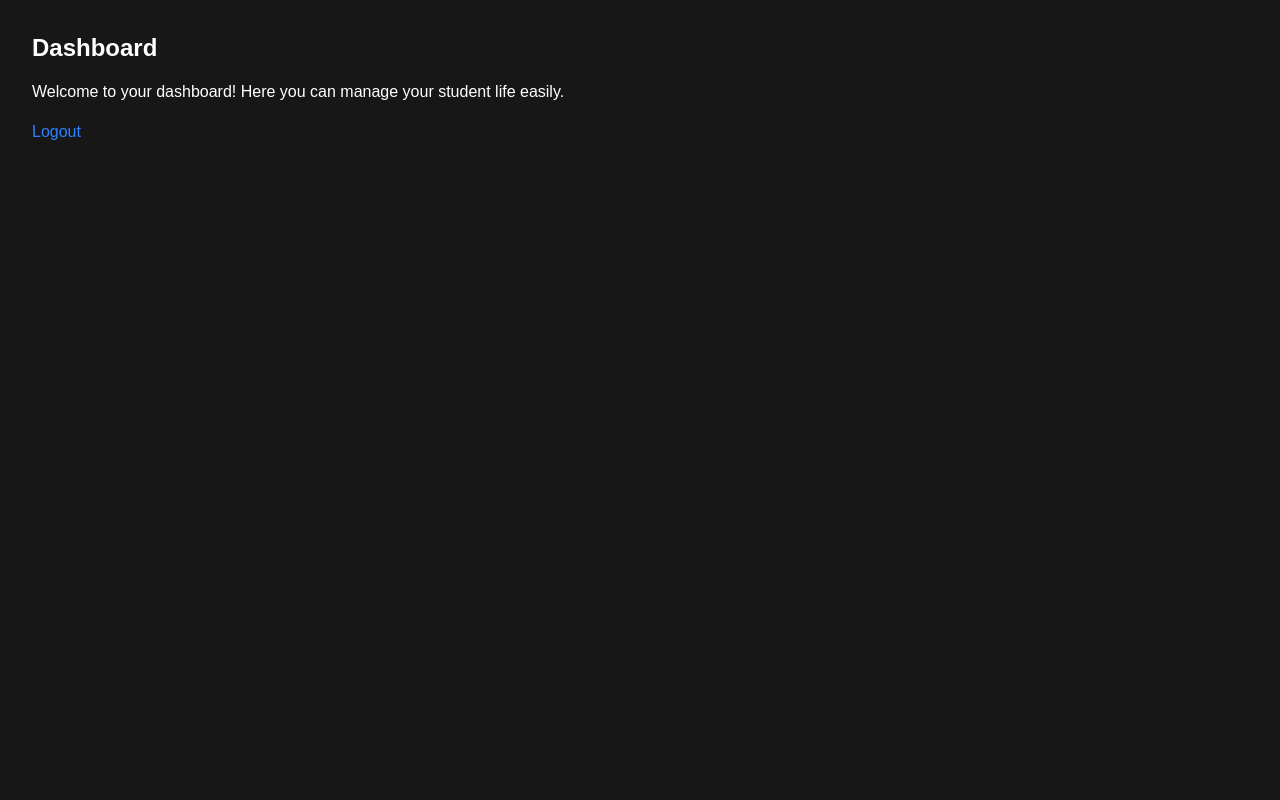
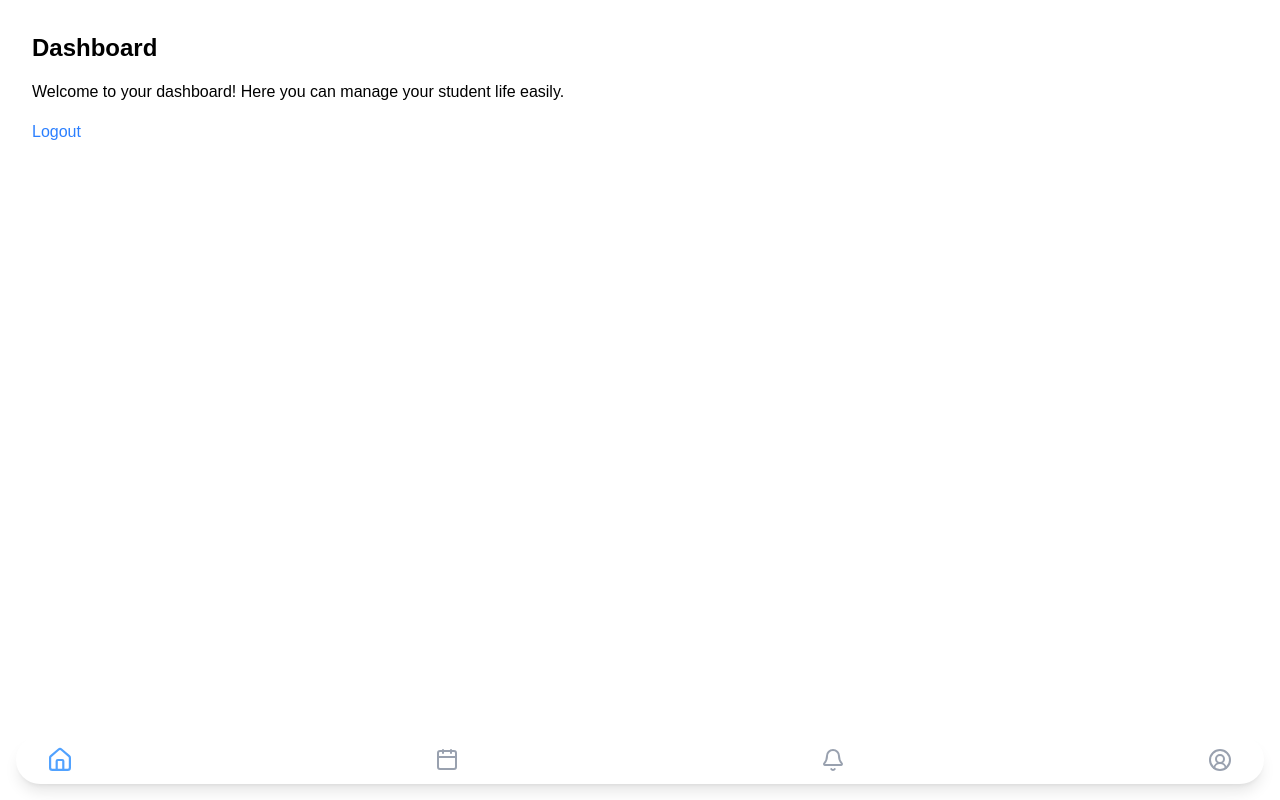
Before and after one commit to Konatsu13/Student-Planning-System, a Next.js app: page / in a window 1280 px wide. Built offline with nearby package versions, Linux system fonts and the light colour scheme.

Commit message:
Bug Network tidak bisa ditekan

```diff
--- a/app/(auth)/layout.tsx
+++ b/app/(auth)/layout.tsx
@@ -2,6 +2,25 @@ import type { Metadata } from "next";
 import { Geist, Geist_Mono } from "next/font/google";
 import "../globals.css";
 // import "../assets/";
+import Image from "next/image";
+
+export function AuthPage() {
+  return (
+    <div className="min-h-screen flex items-center justify-center bg-white">
+      {/* LOGO */}
+      <div className="text-center mb-8">
+        <Image
+          src="/assets/logo.png"
+          alt="Logo"
+          width={80}
+          height={80}
+        />
+      </div>
+
+      {/* Form content */}
+    </div>
+  );
+}
 
 const geistSans = Geist({
   variable: "--font-geist-sans",
--- a/app/(auth)/login/_components/loginform.tsx
+++ b/app/(auth)/login/_components/loginform.tsx
@@ -62,20 +62,17 @@ export default function LoginForm({ onSwitchToRegister, onSwitchToForgotPassword
   };
 
   return (
-    <div className="w-full max-w-md mx-auto px-6">
+    <div className="w-full max-w-md mx-auto px-6 pointer-events-auto">
       {/* Header */}
       <div className="text-center mb-8">
         <div className="flex justify-center mb-4">
-          <div className="bg-cyan-100 p-3 rounded-full">
-            <CheckCircle2 className="w-8 h-8 text-cyan-500" />
-          </div>
         </div>
-        <h1 className="text-2xl font-bold text-gray-900">Welcome Back</h1>
+        <h1 className="text-2xl font-bold text-[#002482]">Welcome Back</h1>
         <p className="text-gray-500 text-sm mt-2">Sign in to continue</p>
       </div>
 
       {/* Form */}
-      <form onSubmit={handleSubmit} className="space-y-4">
+      <form onSubmit={handleSubmit} className="space-y-4 pointer-events-auto">
         {/* Email */}
         <div>
           <label className="block text-sm font-medium text-gray-700 mb-2">
@@ -148,21 +145,21 @@ export default function LoginForm({ onSwitchToRegister, onSwitchToForgotPassword
         <button
           type="submit"
           disabled={loading}
-          className="w-full bg-blue-700 hover:bg-blue-800 disabled:bg-blue-400 text-white font-semibold py-3 rounded-lg transition duration-200 mt-6"
+          className="w-full bg-[#0099FF] hover:bg-blue-800 disabled:bg-blue-400 disabled:cursor-not-allowed cursor-pointer text-white font-semibold py-3 rounded-lg transition duration-200 mt-6 pointer-events-auto"
         >
           {loading ? 'Signing In...' : 'Login'}
         </button>
       </form>
 
       {/* Divider */}
-      <div className="relative my-6">
+      {/* <div className="relative my-6">
         <div className="absolute inset-0 flex items-center">
           <div className="w-full border-t border-gray-300"></div>
         </div>
         <div className="relative flex justify-center text-sm">
           <span className="px-2 bg-white text-gray-500">OR</span>
         </div>
-      </div>
+      </div> */}
 
       {/* Social Login */}
       {/* <div className="flex justify-center gap-6 mb-6">
@@ -190,7 +187,7 @@ export default function LoginForm({ onSwitchToRegister, onSwitchToForgotPassword
       </div> */}
 
       {/* Register Link */}
-      <div className="text-center text-sm text-gray-600">
+      <div className="text-center text-sm text-gray-600 py-4">
         Don't have an account?{' '}
         <button
           onClick={onSwitchToRegister}
--- a/app/(auth)/login/_components/registerform.tsx
+++ b/app/(auth)/login/_components/registerform.tsx
@@ -95,7 +95,7 @@ export default function RegisterForm({ onSuccess, onSwitchToLogin }: RegisterFor
   };
 
   return (
-    <div className="w-full max-w-md mx-auto px-6">
+    <div className="w-full max-w-md mx-auto px-6 py-8 pointer-events-auto">
       {/* Header */}
       <div className="text-center mb-8">
         <div className="flex justify-center mb-4">
@@ -108,12 +108,9 @@ export default function RegisterForm({ onSuccess, onSwitchToLogin }: RegisterFor
       </div>
 
       {/* Form */}
-      <form onSubmit={handleSubmit} className="space-y-4">
+      <form onSubmit={handleSubmit} className="space-y-4 pointer-events-auto">
         {/* Full Name */}
         <div>
-          <label className="block text-sm font-medium text-gray-700 mb-2">
-            Full Name
-          </label>
           <div className="relative">
             <User className="absolute left-3 top-3 w-5 h-5 text-gray-400" />
             <input
@@ -121,41 +118,36 @@ export default function RegisterForm({ onSuccess, onSwitchToLogin }: RegisterFor
               value={fullName}
               onChange={(e) => setFullName(e.target.value)}
               placeholder="Your full name"
-              className="w-full pl-10 pr-4 py-2.5 border border-gray-300 rounded-lg text-gray-900 focus:ring-2 focus:ring-blue-500 focus:border-transparent outline-none transition"
+              className="w-full pl-10 pr-4 py-2.5 border border-gray-300 rounded-lg text-gray-900 focus:ring-2 focus:ring-blue-500 focus:border-transparent outline-none transition text-sm"
             />
           </div>
         </div>
 
         {/* Email */}
         <div>
-          <label className="block text-sm font-medium text-gray-700 mb-2">
-            Email
-          </label>
           <div className="relative">
             <Mail className="absolute left-3 top-3 w-5 h-5 text-gray-400" />
             <input
               type="email"
               value={email}
               onChange={(e) => setEmail(e.target.value)}
-              placeholder="email@example.com"
-              className="w-full pl-10 pr-4 py-2.5 border border-gray-300 rounded-lg text-gray-900 focus:ring-2 focus:ring-blue-500 focus:border-transparent outline-none transition"
+              placeholder="Email"
+              className="w-full pl-10 pr-4 py-2.5 border border-gray-300 rounded-lg text-gray-900 focus:ring-2 focus:ring-blue-500 focus:border-transparent outline-none transition text-sm"
             />
           </div>
         </div>
 
         {/* Password */}
         <div>
-          <label className="block text-sm font-medium text-gray-700 mb-2">
-            Password
-          </label>
+
           <div className="relative">
             <Lock className="absolute left-3 top-3 w-5 h-5 text-gray-400" />
             <input
               type={showPassword ? 'text' : 'password'}
               value={password}
               onChange={(e) => setPassword(e.target.value)}
-              placeholder="••••••••"
-              className="w-full pl-10 pr-10 py-2.5 border border-gray-300 rounded-lg text-gray-900 focus:ring-2 focus:ring-blue-500 focus:border-transparent outline-none transition"
+              placeholder="Password (6+ characters)"
+              className="w-full pl-10 pr-10 py-2.5 border border-gray-300 rounded-lg text-gray-900 focus:ring-2 focus:ring-blue-500 focus:border-transparent outline-none transition text-sm"
             />
             <button
               type="button"
@@ -169,17 +161,15 @@ export default function RegisterForm({ onSuccess, onSwitchToLogin }: RegisterFor
 
         {/* Confirm Password */}
         <div>
-          <label className="block text-sm font-medium text-gray-700 mb-2">
-            Confirm Password
-          </label>
+
           <div className="relative">
             <Lock className="absolute left-3 top-3 w-5 h-5 text-gray-400" />
             <input
               type={showConfirmPassword ? 'text' : 'password'}
               value={confirmPassword}
               onChange={(e) => setConfirmPassword(e.target.value)}
-              placeholder="••••••••"
-              className="w-full pl-10 pr-10 py-2.5 border border-gray-300 rounded-lg text-gray-900 focus:ring-2 focus:ring-blue-500 focus:border-transparent outline-none transition"
+              placeholder="Confirm Password"
+              className="w-full pl-10 pr-10 py-2.5 border border-gray-300 rounded-lg text-gray-900 focus:ring-2 focus:ring-blue-500 focus:border-transparent outline-none transition text-sm"
             />
             <button
               type="button"
@@ -202,7 +192,7 @@ export default function RegisterForm({ onSuccess, onSwitchToLogin }: RegisterFor
         <button
           type="submit"
           disabled={loading}
-          className="w-full bg-blue-700 hover:bg-blue-800 disabled:bg-blue-400 text-white font-semibold py-3 rounded-lg transition duration-200 mt-6"
+          className="w-full bg-[#0099FF] hover:bg-blue-800 disabled:bg-blue-400 disabled:cursor-not-allowed cursor-pointer text-white font-semibold py-3 rounded-lg transition duration-200 mt-6 pointer-events-auto"
         >
           {loading ? 'Creating...' : 'Create'}
         </button>
--- a/app/(dashboard)/layout.tsx
+++ b/app/(dashboard)/layout.tsx
@@ -1,6 +1,7 @@
 import type { Metadata } from "next";
 import { Geist, Geist_Mono } from "next/font/google";
 import "../globals.css";
+import Navbar from "../components/navbar";
 
 const geistSans = Geist({
   variable: "--font-geist-sans",
@@ -29,6 +30,7 @@ export default function RootLayout({
     >
       <body className="select-none min-h-full flex flex-col overflow-x-hidden">
         {children}
+        <Navbar />
       </body>
     </html>
   );
--- a/app/(dashboard)/notifications/page.tsx
+++ b/app/(dashboard)/notifications/page.tsx
@@ -0,0 +1,9 @@
+
+export default function Notifications() {
+    return (
+        <div className="flex-1 p-8">
+            <h1 className="text-2xl font-bold mb-4">Notifications</h1>
+            <p>Here you can view and manage your notifications.</p>
+        </div>
+    );
+}
--- a/app/(dashboard)/profile/page.tsx
+++ b/app/(dashboard)/profile/page.tsx
@@ -0,0 +1,9 @@
+
+export default function Profile() {
+    return (
+        <div className="flex-1 p-8">
+            <h1 className="text-2xl font-bold mb-4">Profile</h1>
+            <p>Here you can view and manage your profile.</p>
+        </div>
+    );
+}
--- a/app/(dashboard)/schedule/page.tsx
+++ b/app/(dashboard)/schedule/page.tsx
@@ -0,0 +1,9 @@
+
+export default function Schedule() {
+    return (
+        <div className="flex-1 p-8">
+            <h1 className="text-2xl font-bold mb-4">Schedule</h1>
+            <p>Here you can view and manage your schedule.</p>
+        </div>
+    );
+}
--- a/app/components/navbar.tsx
+++ b/app/components/navbar.tsx
@@ -1,19 +1,40 @@
+'use client';
+
 import Link from "next/link";
+import { usePathname } from "next/navigation"; // 1. Import hook untuk deteksi URL
+import { House, Calendar, Bell, CircleUserRound } from 'lucide-react';
+
 export default function Navbar() {
+  const pathname = usePathname(); // 2. Ambil rute aktif saat ini
+
+  // 3. Fungsi pembantu untuk cek status aktif dan berikan warna yang sesuai
+  const getIconColor = (path: string) => {
+    return pathname === path
+      ? "text-blue-400 scale-110 transition-all" // Warna saat ACTIVE (+ efek membesar dikit)
+      : "text-gray-400 hover:text-white transition-colors"; // Warna saat INACTIVE
+  };
+
   return (
-    <nav className="w-full h-16 bg-gray-800 text-white flex items-center justify-between px-4">
-      <Link href="\" className="h-16">
-        Home
-      </Link>
-      <Link href="\" className="h-16">
-        About
-      </Link>
-      <Link href="\" className="h-16">
-        Contact
-      </Link>
-      <Link href="\" className="h-16">
-        Profile
-      </Link>
-    </nav>
-  )
+    <div>
+      <nav className=" h-12 bg-white text-gray-700 flex items-center justify-between px-8 gap-6 rounded-3xl fixed bottom-4 left-4 right-4 shadow-lg">
+
+        <Link href="/">
+          <House className={getIconColor('/')} />
+        </Link>
+
+        <Link href="/schedule">
+          <Calendar className={getIconColor('/schedule')} />
+        </Link>
+
+        <Link href="/notifications">
+          <Bell className={getIconColor('/notifications')} />
+        </Link>
+
+        <Link href="/profile">
+          <CircleUserRound className={getIconColor('/profile')} />
+        </Link>
+
+      </nav>
+    </div>
+  );
 }
--- a/app/globals.css
+++ b/app/globals.css
@@ -1,8 +1,8 @@
 @import "tailwindcss";
 
 :root {
-  --background: #171717; /* Ini warna putih */
-  --foreground: #ffffff; /* Ini warna teks hitam */
+  --background: #ffffff; /* Background putih */
+  --foreground: #000000; /* Teks hitam */
 }
 
 /* Hapus bagian @media (prefers-color-scheme: dark) agar tidak jadi hitam otomatis */
```
